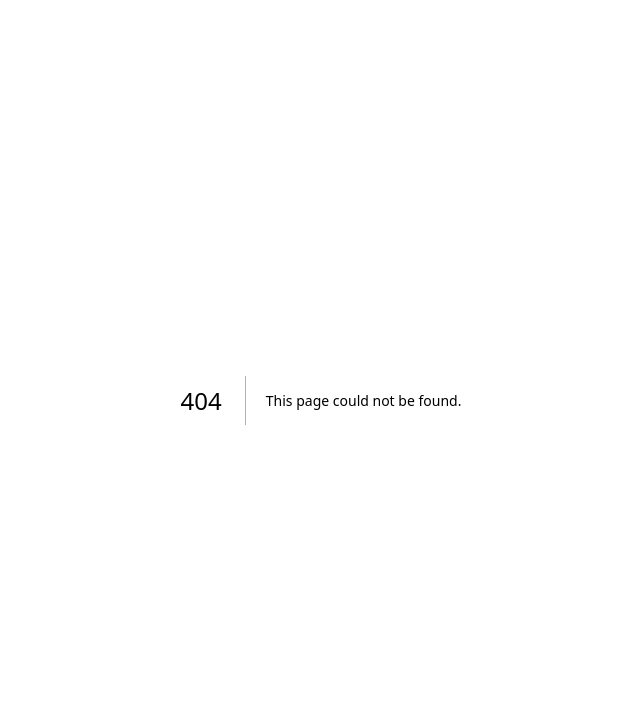
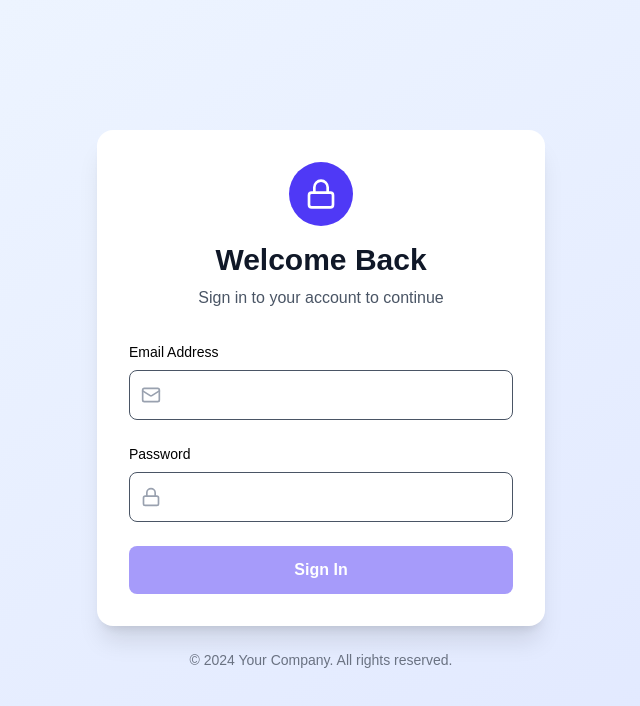
Before and after one commit to Mishrarishi123/elegance, a Next.js app: page /login in a window 1280 px wide. Before the commit this address had no page. Shown: the top 706 px of the page, without its empty margins (319-959 px from the left). Built offline with nearby package versions, Linux system fonts and the light colour scheme.

Commit message:
added category

```diff
--- a/app/common/Header.tsx
+++ b/app/common/Header.tsx
@@ -51,9 +51,11 @@ const Header = () => {
             {/* Search: md and up inline */}
             <div className="hidden md:block">
               {/* <SearchBox /> */}
-              <Button className="text-black px-6 bg-white/60 hover:bg-orange-400 hover:text-white py-2 hover:border-orange-500 border-2 border-gray-400">
-                Login
-              </Button>
+              <Link href="/login">
+                <Button className="text-black px-6 bg-white/60 hover:bg-orange-400 hover:text-white py-2 hover:border-orange-500 border-2 border-gray-400">
+                  Login
+                </Button>
+              </Link>
             </div>
 
             {/* Icons: md and up */}
--- a/app/components/CategoryCard/CategoryCard.tsx
+++ b/app/components/CategoryCard/CategoryCard.tsx
@@ -0,0 +1,42 @@
+// components/category/CategoryCard.tsx
+import Image from "next/image";
+import Link from "next/link";
+import { Category } from "@/app/types/Product";
+
+interface CategoryCardProps {
+  category: Category;
+}
+
+const CategoryCard = ({ category }: CategoryCardProps) => {
+  return (
+    <section className="">
+      <Link
+        href={`/shop?category=${category.id}`}
+        className="group relative aspect-4/5 rounded-xl block"
+      >
+        <Image
+          src={category.image}
+          alt={category.name}
+          width={400}
+          height={500}
+          className="w-full h-full rounded-2xl object-cover transition-transform duration-700 group-hover:scale-105"
+        />
+
+        <div className="absolute inset-0  rounded-2xl bg-linear-to-t from-black/70 via-black/30 to-transparent" />
+
+        <div className="absolute bottom-0 left-0 right-0 p-4 md:p-6">
+          <h3 className="text-lg sm:text-2xl font-semibold text-white mb-1 font-inter">
+            {category.name}
+          </h3>
+          <p className="text-sm text-white/80 font-inter">
+            {category.productCount} products
+          </p>
+        </div>
+
+        <div className="absolute inset-0 rounded-xl border-2 border-transparent transition-colors duration-300 group-hover:border-white/60" />
+      </Link>
+    </section>
+  );
+};
+
+export default CategoryCard;
--- a/app/constant/categoryData.ts
+++ b/app/constant/categoryData.ts
@@ -1,32 +1,29 @@
-import  { Category } from "@/app/types/Product"
+// app/constant/categoryData.ts
+import { Category } from "@/app/types/Product";
 
 export const categories: Category[] = [
   {
     id: "clothing",
     name: "Clothing",
-    image:
-      "https://images.unsplash.com/photo-1489987707025-afc232f7ea0f?w=600&q=80",
+    image: "/products/clothing.jpeg",
     productCount: 4,
   },
   {
     id: "bags",
     name: "Bags",
-    image:
-      "https://images.unsplash.com/photo-1547949003-9792a18a2601?w=600&q=80",
+    image: "/products/bags.jpeg",
     productCount: 3,
   },
   {
     id: "shoes",
     name: "Shoes",
-    image:
-      "https://images.unsplash.com/photo-1549298916-b41d501d3772?w=600&q=80",
+    image: "/products/shoes.jpeg",
     productCount: 2,
   },
   {
     id: "accessories",
     name: "Accessories",
-    image:
-      "https://images.unsplash.com/photo-1606760227091-3dd870d97f1d?w=600&q=80",
+    image: "/products/accessories.jpeg",
     productCount: 4,
   },
 ];
--- /dev/null
+++ b/app/login/page.tsx
@@ -0,0 +1,146 @@
+"use client";
+
+import { useState } from "react";
+import { useRouter } from "next/navigation";
+import { AlertCircle, CheckCircle, Lock, Mail } from "lucide-react";
+
+// Fake credentials for demo
+const FAKE_CREDENTIALS = {
+  email: "test1234@gmail.com",
+  password: "123456789",
+};
+
+export default function LoginPage() {
+  const router = useRouter();
+
+  const [email, setEmail] = useState("");
+  const [password, setPassword] = useState("");
+  const [error, setError] = useState("");
+  const [success, setSuccess] = useState(false);
+  const [loading, setLoading] = useState(false);
+
+  const handleSubmit = async () => {
+    setError("");
+    setSuccess(false);
+    setLoading(true);
+
+    await new Promise((resolve) => setTimeout(resolve, 1000));
+
+    if (
+      email === FAKE_CREDENTIALS.email &&
+      password === FAKE_CREDENTIALS.password
+    ) {
+      setSuccess(true);
+      setLoading(false);
+
+      // Redirect after success
+      setTimeout(() => {
+        router.push("/");
+      }, 1000);
+    } else {
+      setError("Invalid email or password. Please try again.");
+      setLoading(false);
+    }
+  };
+
+  const handleKeyDown = (e: React.KeyboardEvent) => {
+    if (e.key === "Enter" && email && password) {
+      handleSubmit();
+    }
+  };
+
+  return (
+    <div className="min-h-screen bg-gradient-to-br from-blue-50 to-indigo-100 flex items-center justify-center p-4">
+      <div className="w-full max-w-md">
+        <div className="bg-white rounded-2xl shadow-xl p-8">
+          {/* Header */}
+          <div className="text-center mb-8">
+            <div className="inline-flex items-center justify-center w-16 h-16 bg-indigo-600 rounded-full mb-4">
+              <Lock className="w-8 h-8 text-white" />
+            </div>
+            <h1 className="text-3xl font-bold text-gray-900">Welcome Back</h1>
+            <p className="text-gray-600 mt-2">
+              Sign in to your account to continue
+            </p>
+          </div>
+
+          {/* Demo Info */}
+          {/* <div className="bg-blue-50 border border-blue-200 rounded-lg p-4 mb-6">
+            <p className="text-sm font-semibold text-blue-900 mb-2">
+              Demo Credentials
+            </p>
+            <p className="text-sm text-blue-800">
+              Email: <span className="font-mono">demo@example.com</span>
+            </p>
+            <p className="text-sm text-blue-800">
+              Password: <span className="font-mono">password123</span>
+            </p>
+          </div> */}
+
+          {/* Error */}
+          {error && (
+            <div className="mb-6 p-4 bg-red-50 border border-red-200 rounded-lg flex gap-3">
+              <AlertCircle className="w-5 h-5 text-red-600" />
+              <p className="text-sm text-red-800">{error}</p>
+            </div>
+          )}
+
+          {/* Success */}
+          {success && (
+            <div className="mb-6 p-4 bg-green-50 border border-green-200 rounded-lg flex gap-3">
+              <CheckCircle className="w-5 h-5 text-green-600" />
+              <p className="text-sm text-green-800">
+                Login successful! Redirecting…
+              </p>
+            </div>
+          )}
+
+          {/* Form */}
+          <div className="space-y-6">
+            <div>
+              <label className="block text-sm text-black font-medium mb-2">
+                Email Address
+              </label>
+              <div className="relative">
+                <Mail className="absolute left-3 top-1/2 -translate-y-1/2 w-5 h-5 text-gray-400" />
+                <input
+                  type="email"
+                  value={email}
+                  onChange={(e) => setEmail(e.target.value)}
+                  onKeyDown={handleKeyDown}
+                  className="w-full pl-11 pr-4 text-gray-600 py-3 border rounded-lg focus:ring-2 focus:ring-indigo-600 outline-none"
+                />
+              </div>
+            </div>
+
+            <div>
+              <label className="block text-sm font-medium text-black mb-2">Password</label>
+              <div className="relative">
+                <Lock className="absolute left-3 top-1/2 -translate-y-1/2 w-5 h-5 text-gray-400" />
+                <input
+                  type="password"
+                  value={password}
+                  onChange={(e) => setPassword(e.target.value)}
+                  onKeyDown={handleKeyDown}
+                  className="w-full pl-11 text-gray-600 pr-4 py-3 border rounded-lg focus:ring-2 focus:ring-indigo-600 outline-none"
+                />
+              </div>
+            </div>
+
+            <button
+              onClick={handleSubmit}
+              disabled={loading || !email || !password}
+              className="w-full bg-indigo-600 hover:bg-indigo-700 text-white font-semibold py-3 rounded-lg disabled:opacity-50"
+            >
+              {loading ? "Signing in..." : "Sign In"}
+            </button>
+          </div>
+        </div>
+
+        <p className="text-center text-sm text-gray-500 mt-6">
+          © 2024 Your Company. All rights reserved.
+        </p>
+      </div>
+    </div>
+  );
+}
--- a/app/pages/category/Category.tsx
+++ b/app/pages/category/Category.tsx
@@ -1,14 +1,24 @@
+import { categories } from "../../constant/categoryData";
+import CategoryCard from "../../components/CategoryCard/CategoryCard";
 import React from "react";
 
 const Category = () => {
   return (
-    <section className="px-6 py-24 lg:px-16 relative">
-      <div>
+    <section className="px-6 py-24 lg:px-16 relative container mx-auto">
+      <div className="space-y-16">
         <div className="text-center space-y-4">
           <h1 className="text-black text-4xl md:text-5xl  font-semibold font-playfair">
             Shop by Category
           </h1>
-          <p className="text-gray-500 text-lg md:text-xl font-inter font-medium">Explore our curated collections</p>
+          <p className="text-gray-500 text-lg md:text-xl font-inter font-medium">
+            Explore our curated collections
+          </p>
+        </div>
+
+        <div className="grid grid-cols-2 lg:grid-cols-4 gap-4 lg:gap-6 3xl:gap-10 ">
+          {categories.map((category) => (
+            <CategoryCard key={category.id} category={category} />
+          ))}
         </div>
       </div>
     </section>
```
